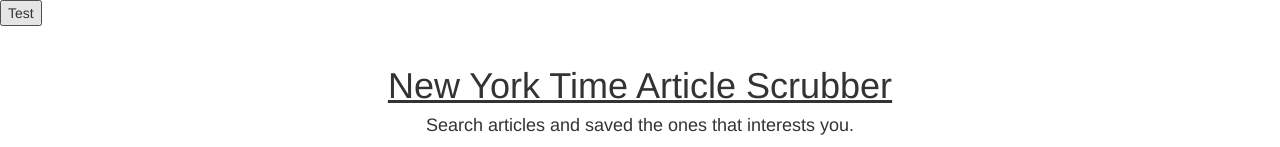
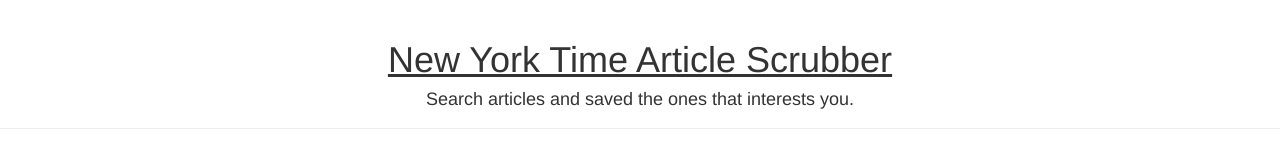
Before and after one commit to rutulpatel/hw-nytreact, a React (Create React App) app: page / in a window 1280 px wide. Shown: the top 147 px of the page. Built offline with nearby package versions, Linux system fonts and the light colour scheme; no server answers.

Commit message:
Remove test button

```diff
--- a/src/App.js
+++ b/src/App.js
@@ -17,12 +17,6 @@
 
   saveSearchResults = articles => {
     this.setState({ searchResults: articles });
-  };
-
-  handleRequest = () => {
-    axios.get("/api").then(response => {
-      console.log(response.data);
-    });
   };
 
   saveArticle = articleObj => {
@@ -70,7 +64,6 @@
   render() {
     return (
       <div className="App">
-        <button onClick={this.handleRequest}>Test</button>
         <div className="page-header text-center">
           <h1 className="text-underline">
             <u>New York Time Article Scrubber</u>
```
